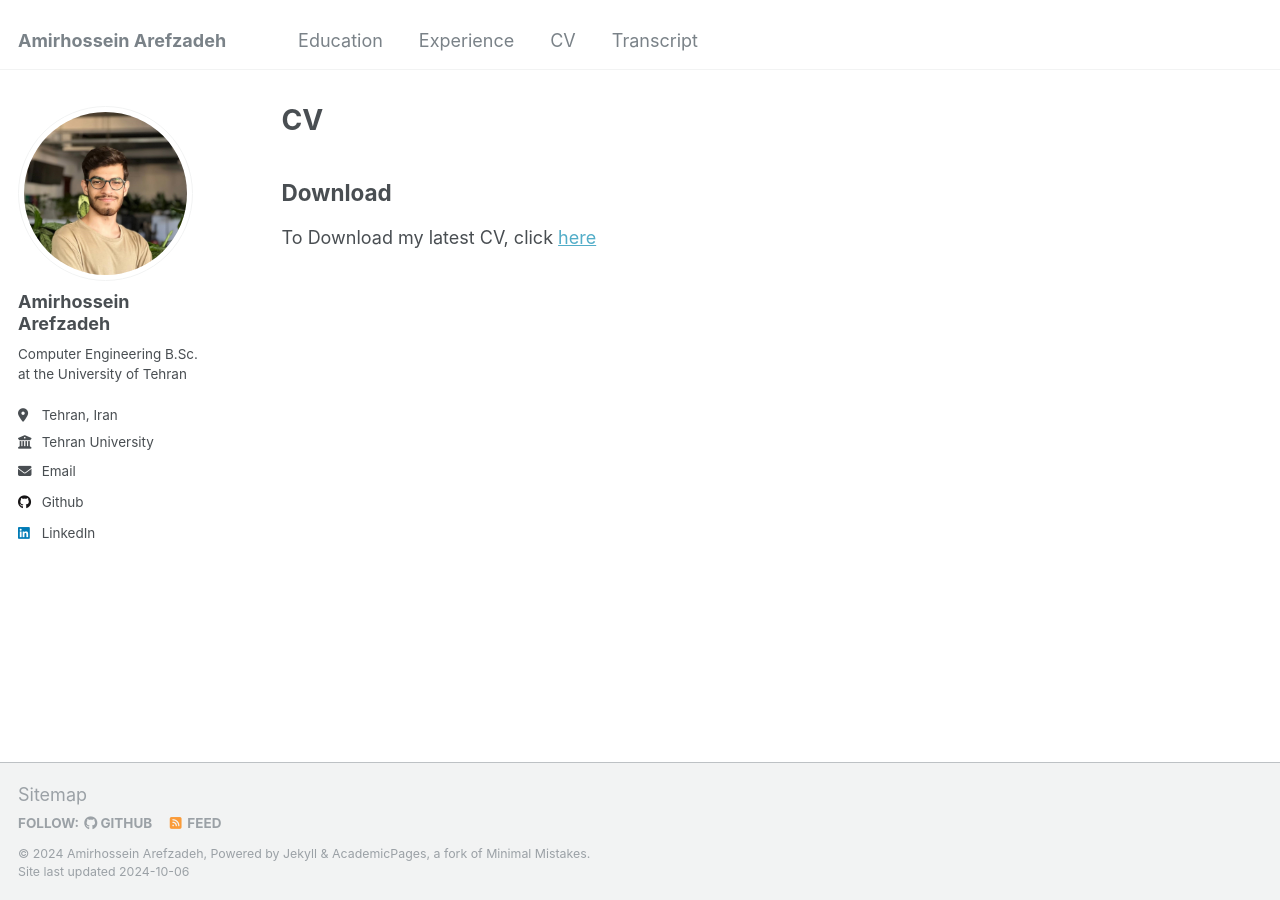
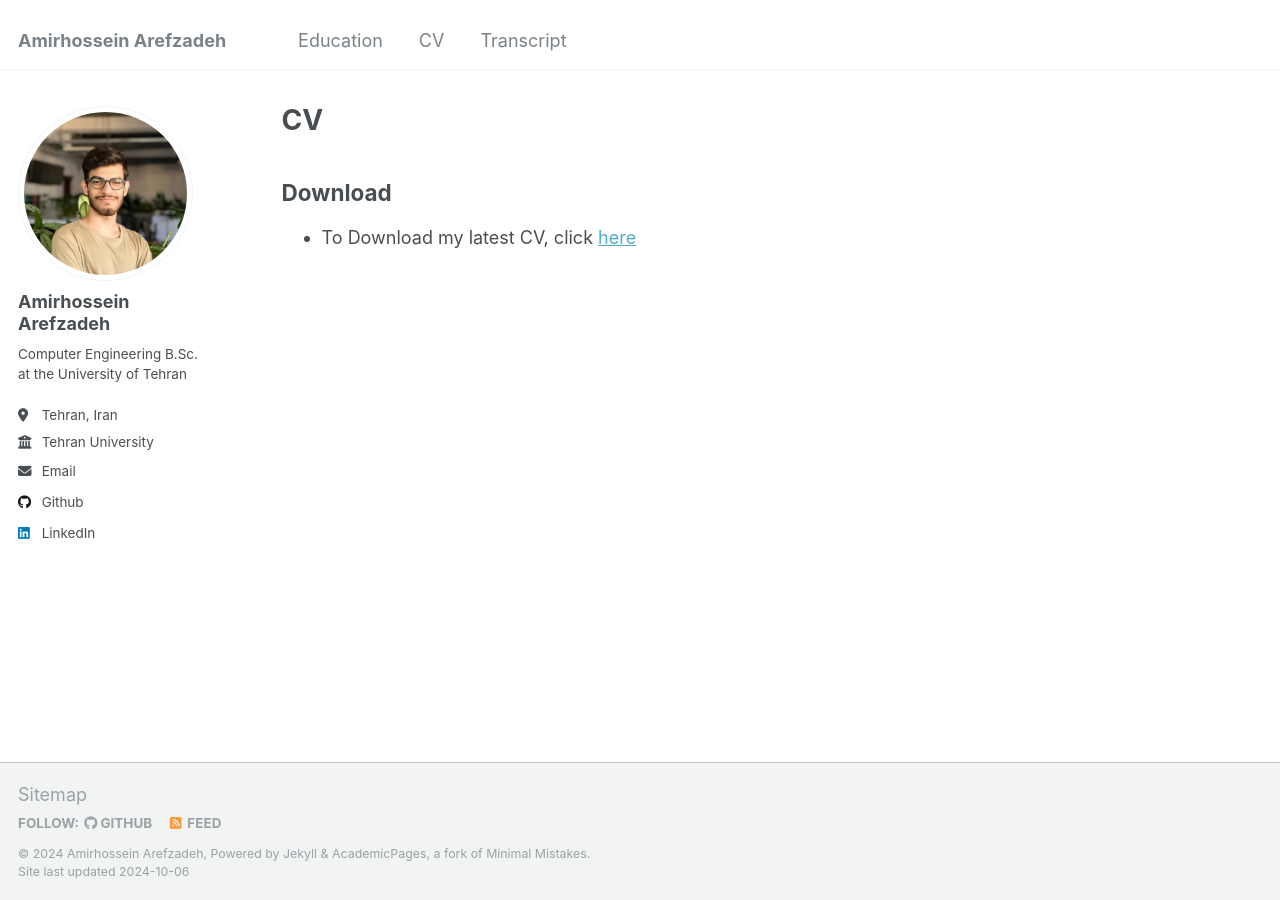
Before and after one commit to Amir-rfz/Amir-rfz.github.io, a Jekyll site: the page built from _pages/cv.md, in a window 1280 px wide. Built offline with Jekyll 4.4.1, drawn with Linux system fonts in a browser that asks for light colours.

Commit message:
fix cv bug

```diff
--- a/_data/navigation.yml
+++ b/_data/navigation.yml
@@ -11,8 +11,8 @@ main:
   - title: "Education"
     url: /education/
 
-  - title: "Experience"
-    url: /teaching/
+  # - title: "Experience"
+  #   url: /teaching/
 
   - title: "CV"
     url: /cv/
--- a/_pages/cv.md
+++ b/_pages/cv.md
@@ -10,4 +10,4 @@ redirect_from:
 
 ## Download
 
-To Download my latest CV, click [here](/files/AmirRFZ-CV-EuroPass.pdf)
+* To Download my latest CV, click [here](/files/AmirRFZ-CV-EuroPass.pdf)
```
